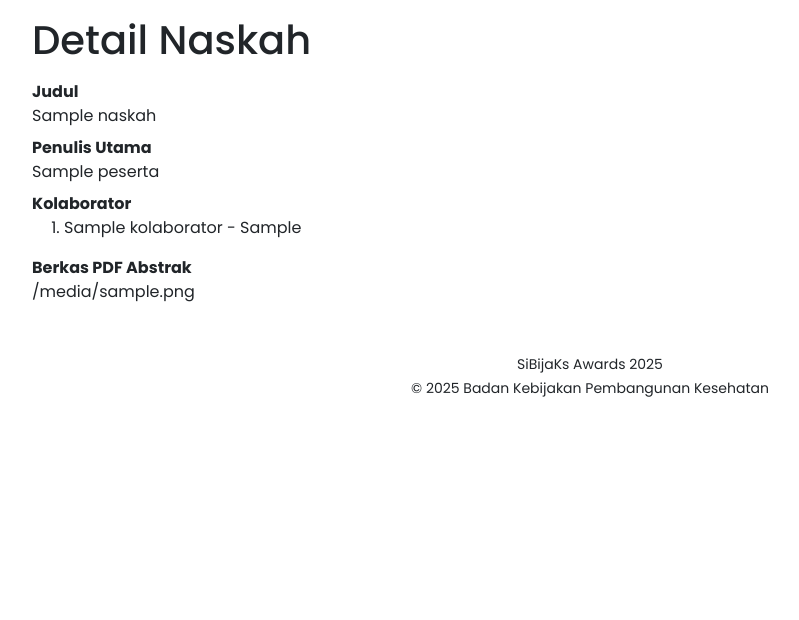
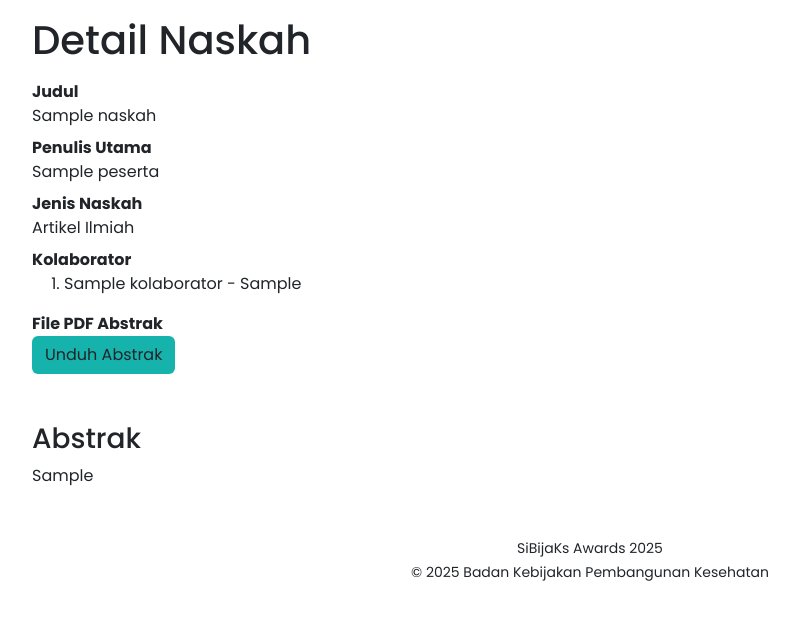
Before and after one commit to GottfriedCP/sibijaks25, a Django app: template sibijaks25/templates/sibijaks25/detail_naskah.html in a window 1280 px wide. Shown: the part 108-728 px from the top of the page, without its empty margins (50-849 px from the left). Run offline with Django 5.2, Linux system fonts and the light colour scheme; the template is opened without the code that fills it: values that come from a table or form of the project are taken from there, others are empty; tables that the repository leaves empty hold one stand-in row (values such as "Sample post"); parts of the project's set-up code (start-up, migrations or seed data) failed here and were passed over; some libraries are stand-ins or nearby versions.

Commit message:
detail naskah

```diff
--- a/sibijaks25/templates/sibijaks25/detail_naskah.html
+++ b/sibijaks25/templates/sibijaks25/detail_naskah.html
@@ -26,6 +26,9 @@
             <dt>Penulis Utama</dt>
             <dd>{{ naskah.peserta }}</dd>
 
+            <dt>Jenis Naskah</dt>
+            <dd>{{ naskah.get_jenis_naskah_display }}</dd>
+
             <dt>Kolaborator</dt>
             <dd>
                 <ol>
@@ -35,13 +38,19 @@
                 </ol>
             </dd>
 
-            <dt>Berkas PDF Abstrak</dt>
+            <dt>File PDF Abstrak</dt>
             {% if naskah.file_abstrak %}
-            <dd>{{ naskah.file_abstrak.url }}</dd>
+            <dd>
+                <a class="btn btn-kemkes" href="{{ naskah.file_abstrak.url }}">Unduh Abstrak</a>
+            </dd>
             {% else %}
             <dd>-</dd>
             {% endif %}
         </dl>
+        <div class="mt-5">
+            <h3>Abstrak</h3>
+            <div>{{ naskah.abstrak|safe }}</div>
+        </div>
     </div>
 </div>
 {% endblock %}
```
